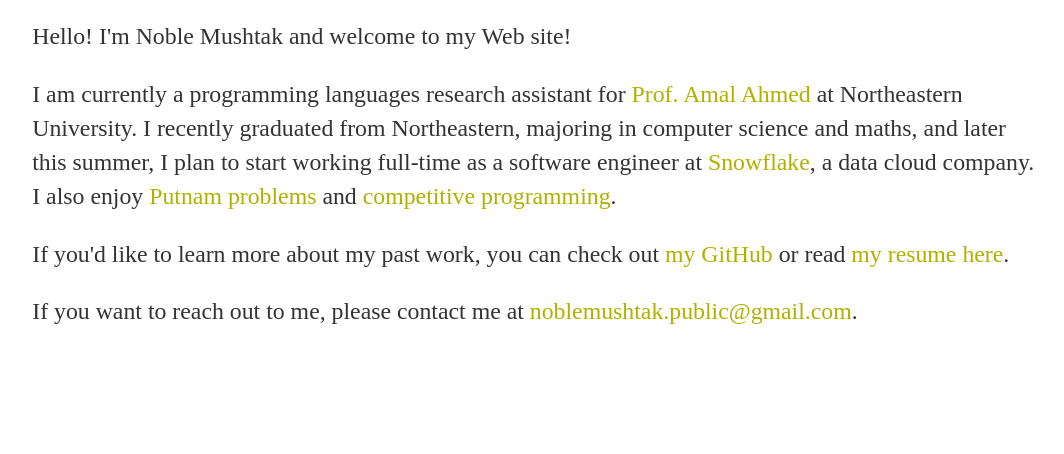
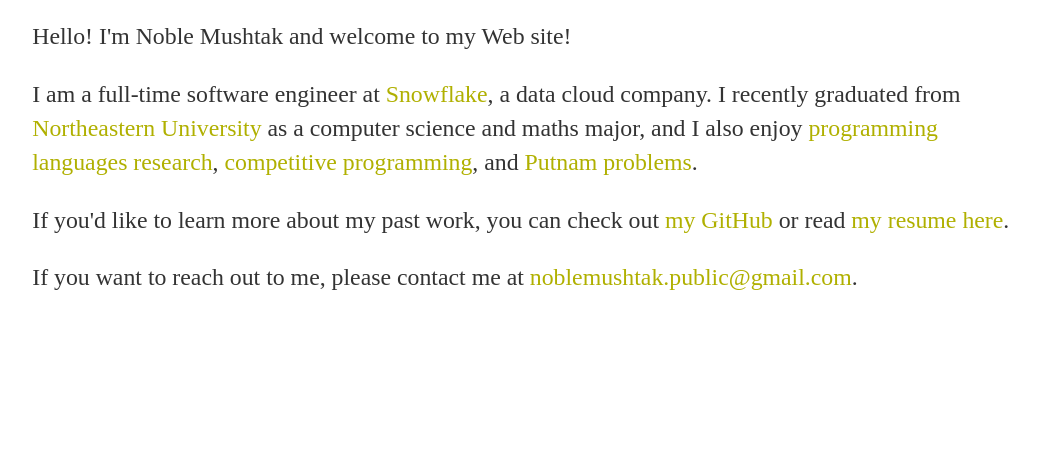
Before and after one commit to Noble-Mushtak/Personal-Website, a Django app: template main/templates/main/index.html in a window 1280 px wide. Shown: the part 114-568 px from the top of the page, without its empty margins (106-1170 px from the left). Run offline with Django 3.2, Linux system fonts and the light colour scheme; the template is opened without the code that fills it, so the values that code supplies are empty; some libraries are stand-ins or nearby versions; some web fonts are replaced.

Commit message:
Updated resume

```diff
--- a/main/templates/main/index.html
+++ b/main/templates/main/index.html
@@ -27,7 +27,7 @@
 {% block body %}
 <p>Hello! I'm Noble Mushtak and welcome to my Web site!</p>
 
-<p>I am currently a programming languages research assistant for <a href="https://www.ccs.neu.edu/home/amal/">Prof. Amal Ahmed</a> at Northeastern University. I recently graduated from Northeastern, majoring in computer science and maths, and later this summer, I plan to start working full-time as a software engineer at <a href="https://www.snowflake.com/">Snowflake</a>, a data cloud company. I also enjoy <a href="http://mathserver.neu.edu/robin/Putnam/">Putnam problems</a> and <a href="https://codeforces.com/profile/Noble_Mushtak">competitive programming</a>.</p>
+<p>I am a full-time software engineer at <a href="https://www.snowflake.com/">Snowflake</a>, a data cloud company. I recently graduated from <a href="https://www.northeastern.edu/">Northeastern University</a> as a computer science and maths major, and I also enjoy <a href="https://pldi22.sigplan.org/profile/noblemushtak">programming languages research</a>, <a href="https://cphof.org/profile/codeforces:Noble_Mushtak">competitive programming</a>, and <a href="https://kskedlaya.org/putnam-archive/">Putnam problems</a>.</p>
 
 <p>If you'd like to learn more about my past work, you can check out <a href="https://github.com/Noble-Mushtak">my GitHub</a> or read <a href="{% static "resume.pdf" %}">my resume here</a>.</p>
 
```
Also changed, not shown: 1 other file.
